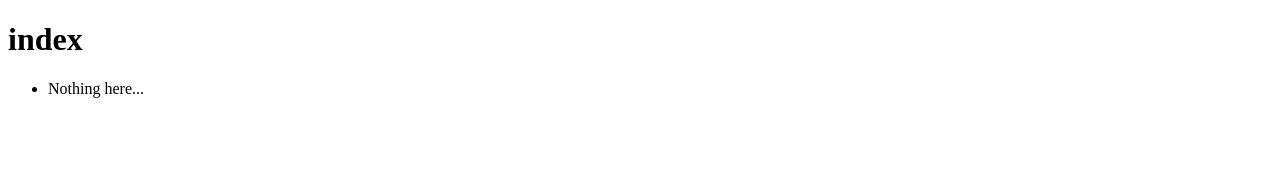
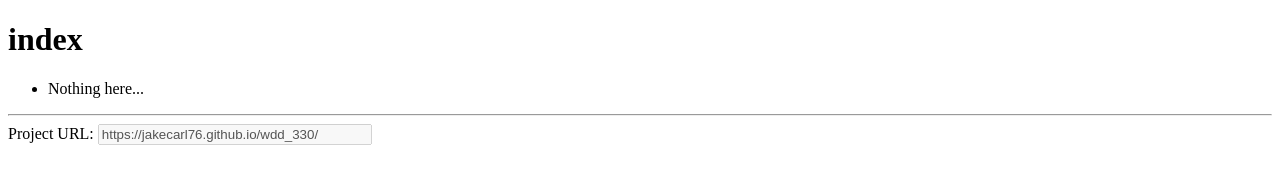
Before and after one commit to jakecarl76/wdd_330, a plain HTML site: page index.html in a window 1280 px wide. Drawn offline with Linux system fonts and the light colour scheme.

Commit message:
added some changes to index.html

```diff
--- a/index.html
+++ b/index.html
@@ -2,6 +2,12 @@
 <html>
 <head>
   <title> WDD 330 Jacob Carl </title>
+  <style>
+    #proj_url
+    {
+      width: 20em;
+    }
+  </style>
 </head>
 <body>
   <h1> index </h1>
@@ -10,5 +16,10 @@
       Nothing here...
     </li>
   </ul>
+  <hr>
+  <footer>
+    <label for="proj_url">Project URL: </label>
+    <input id="proj_url" value="https://jakecarl76.github.io/wdd_330/" disabled>
+  </footer>
 </body>
 </html>
```
